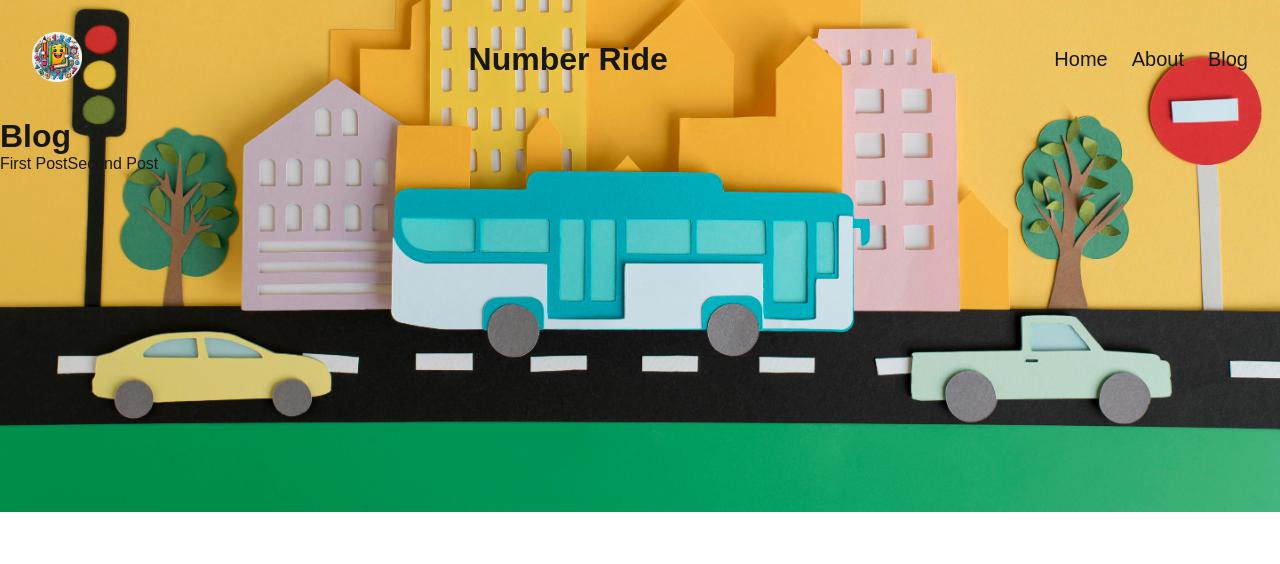
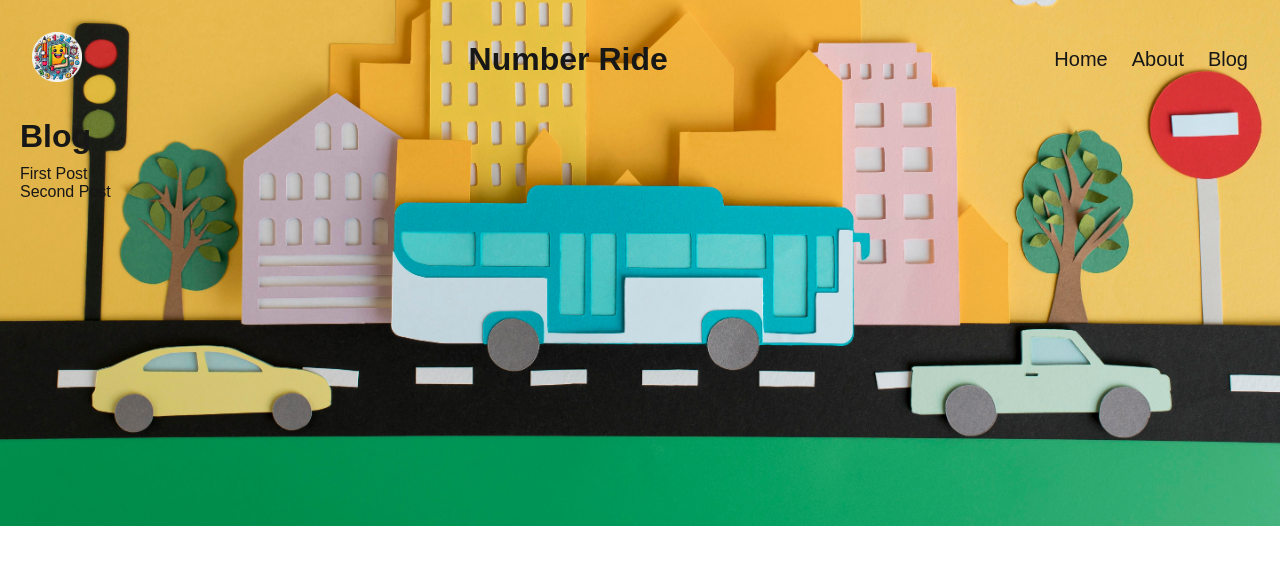
Before and after one commit to jacquelyn-bradshaw/number-ride, a Next.js app: page /blog in a window 1280 px wide. Shown: the top 564 px of the page. Built offline with nearby package versions, Linux system fonts and the light colour scheme.

Commit message:
added base styles to blog page

```diff
--- /dev/null
+++ b/app/blog/page.module.scss
@@ -0,0 +1,11 @@
+.main {
+  padding: 0 20px;
+}
+
+.links {
+  margin-top: 10px;
+}
+
+.link {
+  display: block;
+}
--- a/app/blog/page.tsx
+++ b/app/blog/page.tsx
@@ -1,11 +1,19 @@
 import Link from "next/link";
+
+import styles from "./page.module.scss";
 
 export default function Blog() {
   return (
-    <main>
+    <main className={styles.main}>
       <h1>Blog</h1>
-      <Link href="/blog/first-post">First Post</Link>
-      <Link href="/blog/second-post">Second Post</Link>
+      <div className={styles.links}>
+        <Link href="/blog/first-post" className={styles.link}>
+          First Post
+        </Link>
+        <Link href="/blog/second-post" className={styles.link}>
+          Second Post
+        </Link>
+      </div>
     </main>
   );
 }
```
